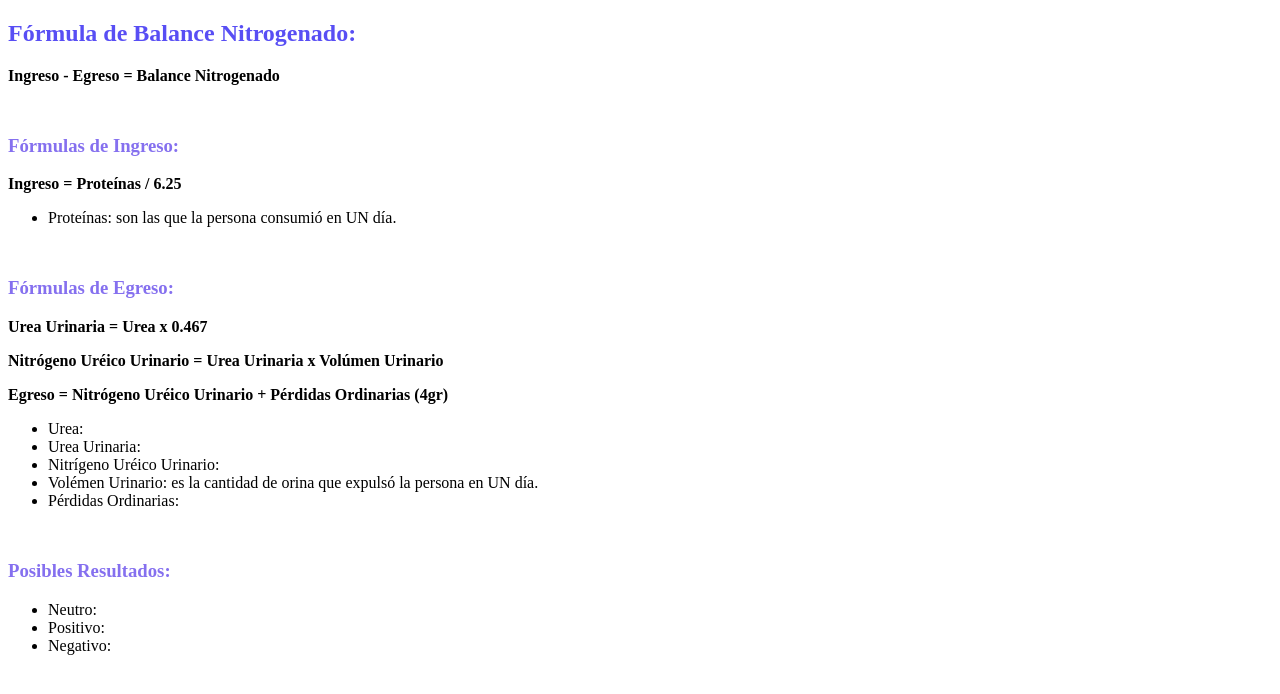
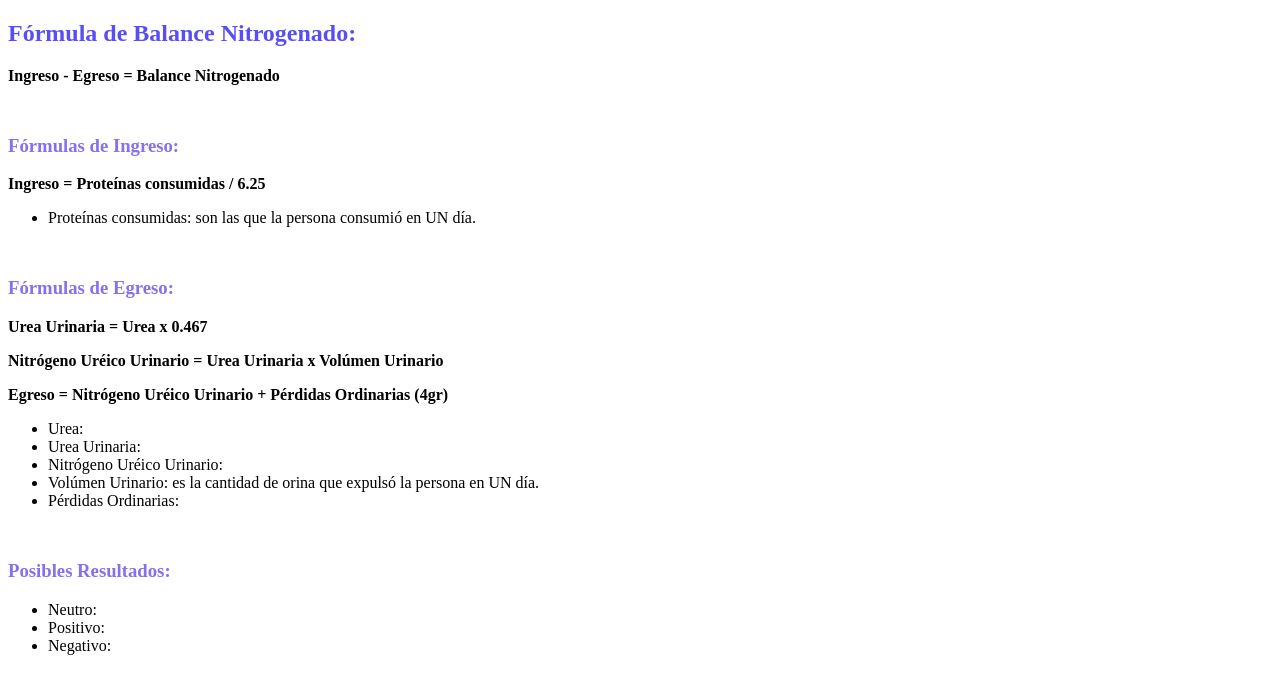
Before and after one commit to UCC-LabCompu2/proyecto2022-colomba2022, a plain HTML site: page Formulas.html in a window 1280 px wide. Shown: the part 102-796 px from the top of the page. Drawn offline with Linux system fonts and the light colour scheme.

Commit message:
se modifico calculcadora y formulas

```diff
--- a/Formulas.html
+++ b/Formulas.html
@@ -30,11 +30,11 @@
 <div>
     <h3>Fórmulas de Ingreso:</h3>
     <p>
-        <b>Ingreso = Proteínas / 6.25</b>
+        <b>Ingreso = Proteínas consumidas / 6.25</b>
     </p>
     <article>
         <ul>
-            <li>Proteínas: son las que la persona consumió en UN día.</li>
+            <li>Proteínas consumidas: son las que la persona consumió en UN día.</li>
         </ul>
     </article>
 </div>
@@ -53,8 +53,8 @@
         <ul>
             <li>Urea:</li>
             <li>Urea Urinaria:</li>
-            <li>Nitrígeno Uréico Urinario:</li>
-            <li>Volémen Urinario: es la cantidad de orina que expulsó la persona en UN día.</li>
+            <li>Nitrógeno Uréico Urinario:</li>
+            <li>Volúmen Urinario: es la cantidad de orina que expulsó la persona en UN día.</li>
             <li>Pérdidas Ordinarias:</li>
         </ul>
     </article>
```
Also changed, not shown: Calculadora.html (+1 -1 lines).
